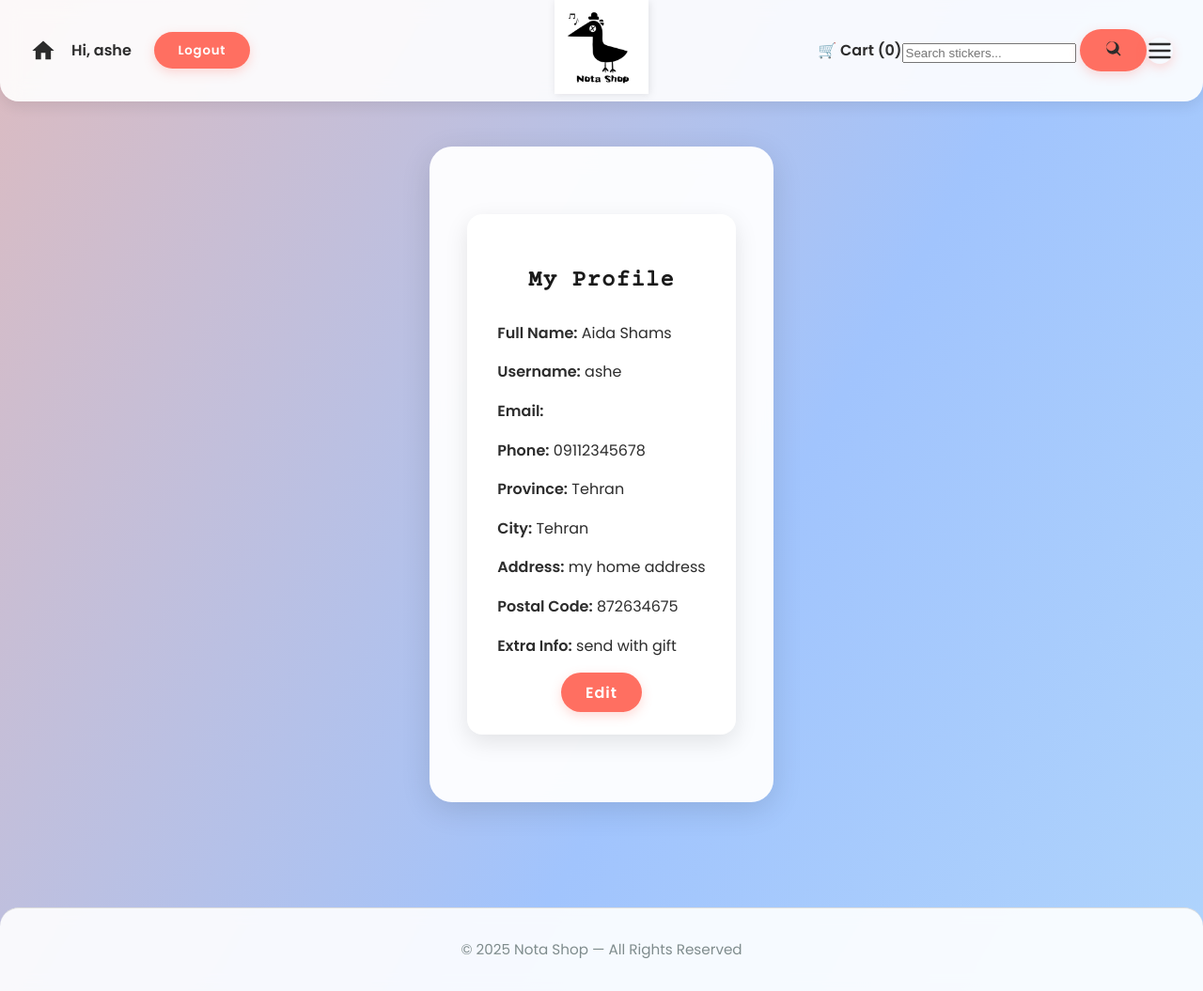
After one commit to AidaShams/NOTASHOP, a Django app: page /store/profile/ in a window 1280 px wide. The commit adds this page. Shown: the whole page at 94% size. Run offline with Django 5.2, Linux system fonts and the light colour scheme; a user stored in the database is signed in; data comes from the database, SQL or seed files in the repository; both versions use the stored data as it was after the commit.

Commit message:
add-fix profile function

```diff
--- a/static/css/styles.css
+++ b/static/css/styles.css
@@ -535,3 +535,45 @@ footer {
     background-color: #e63946;
     transform: translateY(-2px) scale(1.05);
 }
+
+.profile-container {
+    max-width: 600px;
+    margin: 2rem auto;
+    padding: 2rem;
+    background: #fff;
+    border-radius: 16px;
+    box-shadow: 0 8px 24px rgba(0, 0, 0, 0.1);
+}
+
+.profile-container h2 {
+    text-align: center;
+    margin-bottom: 1.5rem;
+}
+
+.profile-container form button {
+    display: block;
+    margin: 1rem auto 0;
+}
+
+.messages {
+    list-style: none;
+    padding: 0;
+    margin-bottom: 1rem;
+    text-align: center;
+}
+
+.messages li {
+    padding: 0.6rem 1rem;
+    border-radius: 12px;
+    font-weight: 600;
+    color: #fff;
+    margin-bottom: 0.5rem;
+}
+
+.messages li.success {
+    background-color: #4caf50;
+}
+
+.messages li.error {
+    background-color: #e63946;
+}
--- a/store/forms.py
+++ b/store/forms.py
@@ -1,13 +1,28 @@
 from django import forms
-from .models import Sticker
+from .models import Sticker, Profile
+
 
 class StickerForm(forms.ModelForm):
     class Meta:
         model = Sticker
-        fields = [
-            'name', 'description', 'price', 'image', 'tags', 'stock', 'is_active', 'category'
-        ]
+        fields = ['name', 'description', 'price', 'image', 'tags', 'stock', 'is_active', 'category']
+
 
 class CartAddForm(forms.Form):
     quantity = forms.IntegerField(min_value=1, initial=1)
     update = forms.BooleanField(required=False, initial=False, widget=forms.HiddenInput)
+
+
+class ProfileForm(forms.ModelForm):
+    class Meta:
+        model = Profile
+        fields = ['full_name', 'phone', 'province', 'city', 'address', 'postal_code', 'extrainfo']
+        widgets = {
+            'full_name': forms.TextInput(attrs={'placeholder': 'Full Name'}),
+            'phone': forms.TextInput(attrs={'placeholder': 'Phone Number'}),
+            'province': forms.TextInput(attrs={'placeholder': 'Province'}),
+            'city': forms.TextInput(attrs={'placeholder': 'City'}),
+            'address': forms.Textarea(attrs={'rows': 2, 'placeholder': 'Address'}),
+            'postal_code': forms.TextInput(attrs={'placeholder': 'Postal Code'}),
+            'extrainfo': forms.Textarea(attrs={'rows': 3, 'placeholder': 'Extra Info'}),
+        }
--- a/store/models.py
+++ b/store/models.py
@@ -1,6 +1,9 @@
+from django.conf import settings
 from django.db import models
 from django.utils.text import slugify
 from django.urls import reverse
+from django.db.models.signals import post_save
+from django.dispatch import receiver
 
 # Create your models here.
 class Category(models.Model):
@@ -13,14 +16,12 @@ class Category(models.Model):
     class Meta:
         verbose_name_plural = "Categories"
 
-
 class Sticker(models.Model):
     name = models.CharField(max_length=200)
     slug = models.SlugField(unique=True, blank=True)
     description = models.TextField()
     price = models.DecimalField(max_digits=6, decimal_places=2)
     image = models.ImageField(upload_to='stickers/', blank=True, null=True)
-    # thumbnail = models.ImageField(upload_to='stickers/thumbnails/', blank=True, null=True)
     tags = models.CharField(max_length=250, blank=True)
     stock = models.PositiveIntegerField(default=0)
     is_active = models.BooleanField(default=True)
@@ -41,3 +42,23 @@ class Sticker(models.Model):
     class Meta:
         ordering = ['-created_at']
         verbose_name_plural = "Stickers"
+
+class Profile(models.Model):
+    user = models.OneToOneField(settings.AUTH_USER_MODEL, on_delete=models.CASCADE)
+    full_name = models.CharField(max_length=200, blank=True)
+    phone = models.CharField(max_length=11, blank=True)
+    province = models.CharField(max_length=100, blank=True)
+    city = models.CharField(max_length=100, blank=True)
+    address = models.TextField(blank=True)
+    postal_code = models.CharField(max_length=20, blank=True)
+    extrainfo = models.TextField(blank=True)
+
+    def __str__(self):
+        return self.full_name or str(self.user)
+
+@receiver(post_save, sender=settings.AUTH_USER_MODEL)
+def create_or_update_user_profile(sender, instance, created, **kwargs):
+    if created:
+        Profile.objects.create(user=instance)
+    else:
+        Profile.objects.get_or_create(user=instance)
--- a/store/urls.py
+++ b/store/urls.py
@@ -1,12 +1,12 @@
 from django.urls import path
 from .views import HomeView, StickerListView, StickerDetailView, CategoryListView, CategoryDetailView, sticker_create, \
-    cart_add, cart_remove, cart_detail, cart_decrement, checkout, sticker_search
+    cart_add, cart_remove, cart_detail, cart_decrement, checkout, sticker_search, profile_view
 
 urlpatterns = [
     path('', HomeView.as_view(), name='home'),
     path('stickers/', StickerListView.as_view(), name='sticker_list'),
     path('stickers/create/', sticker_create, name='sticker_create'),
-    path('stickers/search/', sticker_search, name='sticker_search'),  # <-- move this up
+    path('stickers/search/', sticker_search, name='sticker_search'),
     path('stickers/<slug:slug>/', StickerDetailView.as_view(), name='sticker_detail'),
     path('categories/', CategoryListView.as_view(), name='category_list'),
     path('categories/<slug:slug>/', CategoryDetailView.as_view(), name='category_detail'),
@@ -15,6 +15,7 @@ urlpatterns = [
     path('cart/remove/<int:sticker_id>/', cart_remove, name='cart_remove'),
     path('cart/decrement/<int:sticker_id>/', cart_decrement, name='cart_decrement'),
     path('cart/checkout/', checkout, name='checkout'),
+    path('profile/', profile_view, name='profile'),
 ]
 
 # did the path with slugs instead of int:pk (making it more user-friendly)
--- a/store/views.py
+++ b/store/views.py
@@ -1,12 +1,11 @@
 from django.shortcuts import render, redirect, get_object_or_404
 from django.views.generic import TemplateView, ListView, DetailView
-from django.contrib.auth.decorators import user_passes_test
+from django.contrib.auth.decorators import user_passes_test, login_required
 from django.shortcuts import render, redirect
 from django.db.models import Q
-from .models import Sticker, Category
-from .forms import StickerForm
+from .models import Sticker, Category, Profile
 from .cart import Cart
-from .forms import CartAddForm
+from .forms import StickerForm, CartAddForm, ProfileForm
 from django.http import JsonResponse
 
 
@@ -61,14 +60,11 @@ class CategoryDetailView(DetailView):
 
     def get_context_data(self, **kwargs):
         context = super().get_context_data(**kwargs)
-        context['stickers'] = Sticker.objects.filter(
-            category=self.object,
-            is_active=True
-        )
+        context['stickers'] = Sticker.objects.filter(category=self.object, is_active=True)
         context["cart"] = Cart(self.request)
         return context
 
-#search function
+
 def sticker_search(request):
     query = request.GET.get('q', '')
     results = Sticker.objects.filter(
@@ -80,11 +76,7 @@ def sticker_search(request):
     for sticker in results:
         sticker.cart_quantity = cart.cart.get(str(sticker.id), {}).get("quantity", 0)
 
-    context = {
-        'stickers': results,
-        'query': query,
-    }
-    return render(request, 'store/sticker_search.html', context)
+    return render(request, 'store/sticker_search.html', {'stickers': results, 'query': query})
 
 
 def cart_add(request, sticker_id):
@@ -93,11 +85,7 @@ def cart_add(request, sticker_id):
     form = CartAddForm(request.POST)
     if form.is_valid():
         cd = form.cleaned_data
-        cart.add(
-            sticker=sticker,
-            quantity=cd['quantity'],
-            update_quantity=cd['update']
-        )
+        cart.add(sticker=sticker, quantity=cd['quantity'], update_quantity=cd['update'])
     if request.headers.get("x-requested-with") == "XMLHttpRequest":
         return JsonResponse({
             "success": True,
@@ -142,21 +130,20 @@ def cart_decrement(request, sticker_id):
 def cart_detail(request):
     cart = Cart(request)
     for item in cart:
-        item['update_quantity_form'] = CartAddForm(
-            initial={'quantity': item['quantity'], 'update': True}
-        )
+        item['update_quantity_form'] = CartAddForm(initial={'quantity': item['quantity'], 'update': True})
     return render(request, 'store/cart_detail.html', {'cart': cart})
 
 
+@login_required
 def checkout(request):
     cart = Cart(request)
     total_price = cart.get_total_price()
     items = list(cart)
+    profile, _ = Profile.objects.get_or_create(user=request.user)
     cart.clear()
-    return render(request, 'store/checkout.html', {'total_price': total_price, 'items': items})
+    return render(request, 'store/checkout.html', {'total_price': total_price, 'items': items, 'profile': profile})
 
 
-# only admin can see create sticker menu
 @user_passes_test(lambda u: u.is_superuser)
 def sticker_create(request):
     if request.method == 'POST':
@@ -167,3 +154,24 @@ def sticker_create(request):
     else:
         form = StickerForm()
     return render(request, 'store/sticker_form.html', {'form': form})
+
+
+@login_required
+def profile_view(request):
+    profile, _ = Profile.objects.get_or_create(user=request.user)
+
+    if request.method == "POST":
+        form = ProfileForm(request.POST, instance=profile)
+        if form.is_valid():
+            form.save()
+            return redirect("profile")  #back to readonly mode
+    else:
+        form = ProfileForm(instance=profile)
+
+    edit_mode = request.GET.get("edit") == "1"
+
+    return render(request, "store/profile.html", {
+        "profile": profile,
+        "form": form,
+        "edit_mode": edit_mode
+    })
--- a/templates/base.html
+++ b/templates/base.html
@@ -64,6 +64,11 @@
         </button>
 
         <nav id="dropdown-menu" class="dropdown-menu" aria-hidden="true">
+
+            {% if user.is_authenticated %}
+                <a href="{% url 'profile' %}">My Profile</a>
+            {% endif %}
+
             <a href="{% url 'sticker_list' %}">All Stickers</a>
 
             {% for category in categories %}
--- /dev/null
+++ b/templates/store/profile.html
@@ -0,0 +1,32 @@
+{% extends "base.html" %}
+{% block title %}My Profile{% endblock %}
+
+{% block content %}
+<div class="profile-container">
+    <h2>My Profile</h2>
+
+    {% if edit_mode %}
+        <form method="post">
+            {% csrf_token %}
+            {{ form.as_p }}
+            <button type="submit" class="btn">Save</button>
+        </form>
+    {% else %}
+        <div class="profile-info">
+            <p><strong>Full Name:</strong> {{ profile.full_name }}</p>
+            <p><strong>Username:</strong> {{ profile.user.username }}</p>
+            <p><strong>Email:</strong> {{ profile.user.email }}</p>
+            <p><strong>Phone:</strong> {{ profile.phone }}</p>
+            <p><strong>Province:</strong> {{ profile.province }}</p>
+            <p><strong>City:</strong> {{ profile.city }}</p>
+            <p><strong>Address:</strong> {{ profile.address }}</p>
+            <p><strong>Postal Code:</strong> {{ profile.postal_code }}</p>
+            <p><strong>Extra Info:</strong> {{ profile.extrainfo }}</p>
+        </div>
+
+        <div style="text-align: center; margin-top: 1.5rem;">
+            <a href="?edit=1" class="btn">Edit</a>
+        </div>
+    {% endif %}
+</div>
+{% endblock %}
```
Also changed, not shown: templates/store/checkout.html (+14 -0 lines), article/migrations/0002_alter_comment_is_approved.py (added), db.sqlite3, store/migrations/0003_profile.py (added), store/migrations/0004_rename_country_profile_province_profile_extrainfo_and_more.py (added).
